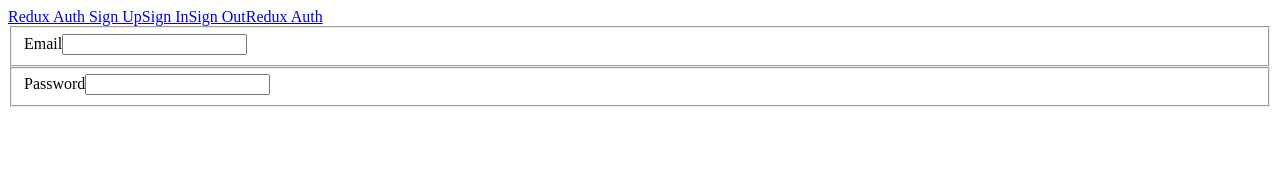
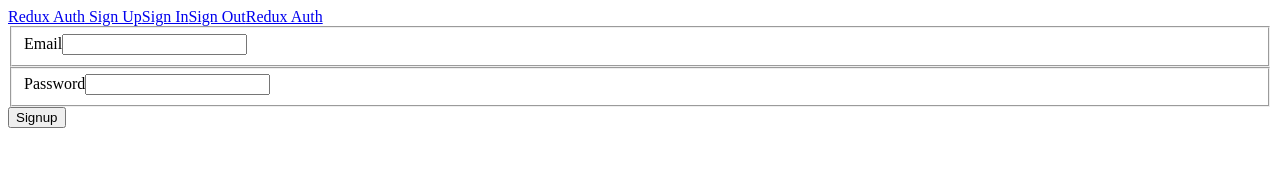
Before and after one commit to amaumba1/Client, a React (Create React App) app: page /signup in a window 1280 px wide. Shown: the top 178 px of the page. Built offline with nearby package versions, Linux system fonts and the light colour scheme.

Commit message:
add action and middleware

```diff
--- /dev/null
+++ b/src/actions/types.js
@@ -0,0 +1 @@
+export const AUTH_USER = 'auth_user';
--- a/src/components/Auth/Signup.js
+++ b/src/components/Auth/Signup.js
@@ -2,15 +2,23 @@ import React, { Component } from 'react';
 import { reduxForm, Field } from 'redux-form';
 
 class Signup extends Component {
+
+    onSubmit = formProps => {
+        console.log(formProps)
+    }
+
     render() {
+        const { handleSubmit } = this.props
+
         return (
-            <form>
+            <form onSubmit={handleSubmit(this.onSubmit)}>
                 <fieldset>
                     <label>Email</label>
                     <Field
                         name='email'
                         type='text'
                         component='input'
+                        autoComplete='none'
                     />
                 </fieldset>
                 <fieldset>
@@ -19,8 +27,10 @@ class Signup extends Component {
                         name='password'
                         type='password'
                         component='input'
+                        autoComplete='none'
                     />
                 </fieldset>
+                <button>Signup</button>
             </form>
         );
     }
--- a/src/index.js
+++ b/src/index.js
@@ -2,15 +2,22 @@ import React from 'react';
 import ReactDOM from 'react-dom';
 import { BrowserRouter, Route } from 'react-router-dom'
 import { Provider } from 'react-redux';
-import { createStore } from 'redux';
+import { createStore, applyMiddleware} from 'redux';
+import reduxThunk from 'redux-thunk'
 
 import reducers from './reducers'
 import App from './components/App'
 import Welcome from './components/Welcome'
 import Signup from './components/Auth/Signup'
 
+const store = createStore(
+    reducers,
+    {},
+    applyMiddleware(reduxThunk)
+)
+
 ReactDOM.render(
-    <Provider store={createStore(reducers, {})}>
+    <Provider store={store}>
         <BrowserRouter>
             <App>
                 <Route path="/" exact component={Welcome} />
```
Also changed, not shown: src/actions/index.js (added, +7 -0 lines).
